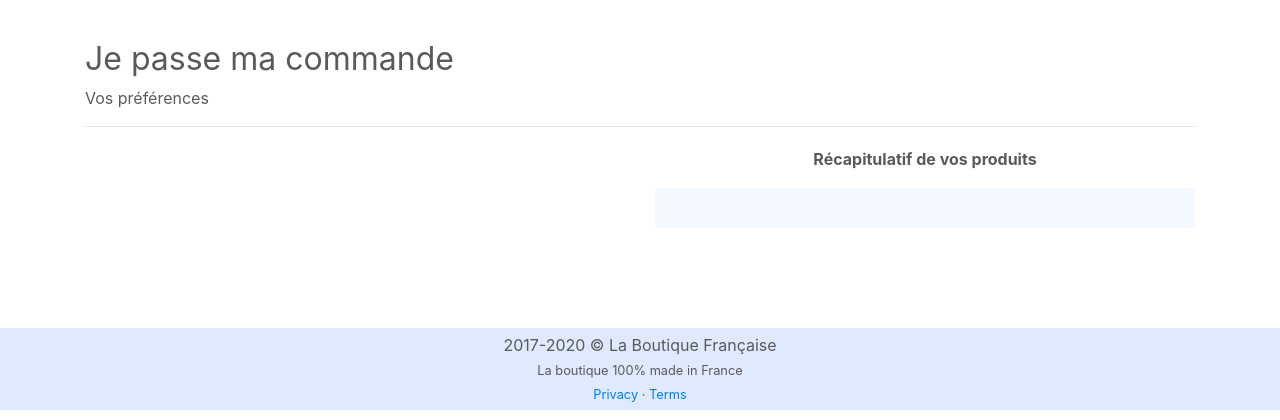
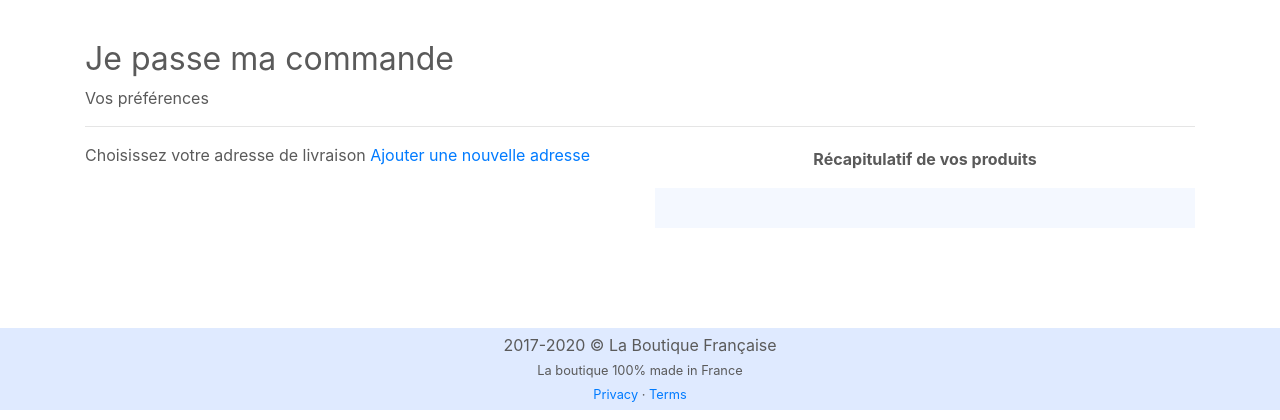
Before and after one commit to Nguyen-philippe86/la_boutique_francaise-symfony, a Symfony app: template templates/order/order.html.twig in a window 1280 px wide. Shown: the part 56-476 px from the top of the page. Run offline with Twig, Linux system fonts and the light colour scheme; the template is opened without the code that fills it, so the values that code supplies are empty; form fields are guessed from the names that the template uses; some libraries are stand-ins or nearby versions.

```diff
--- a/src/Form/OrderType.php
+++ b/src/Form/OrderType.php
@@ -18,7 +18,7 @@ class OrderType extends AbstractType
 
         $builder
             ->add('addresses', EntityType::class, [
-                'label' => 'Choisissez votre adresse de livraison',
+                'label' => false,
                 'required' => true,
                 'class' => Address::class,
                 'multiple' => false,
--- a/templates/order/order.html.twig
+++ b/templates/order/order.html.twig
@@ -10,6 +10,8 @@
         <div class="col-md-6">
             {% set formHtml %}
                 {{ form_start(form, {action:path('order_recap')}) }}
+                    {{ form_label(form.addresses, 'Choisissez votre adresse de livraison') }}
+                    <a href="{{ path('account_address_add') }}">Ajouter une nouvelle adresse</a>
                 {{ form_end(form) }}
             {% endset %}
             {{ formHtml | replace ({'[br]' : '<br>'}) | raw }}
```
